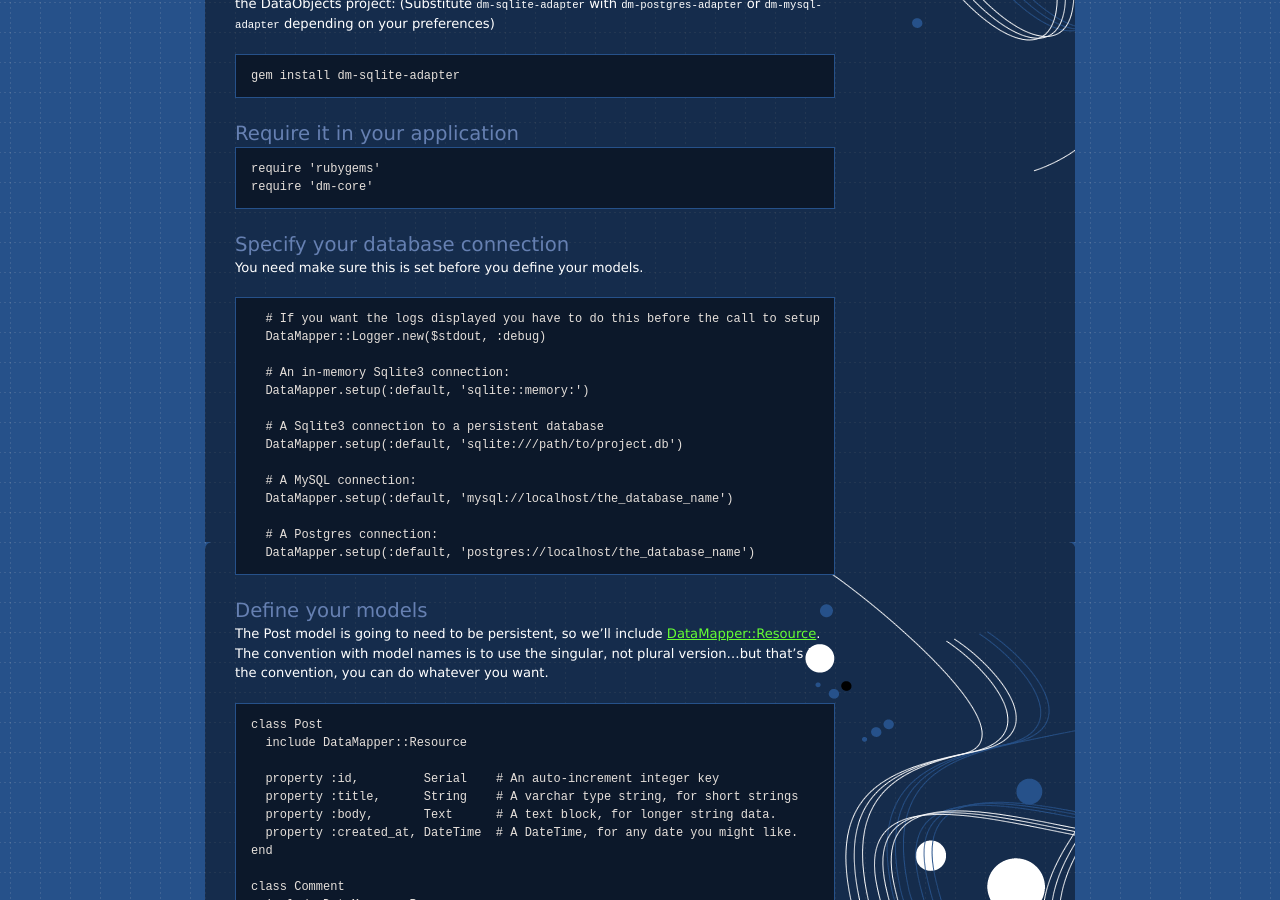
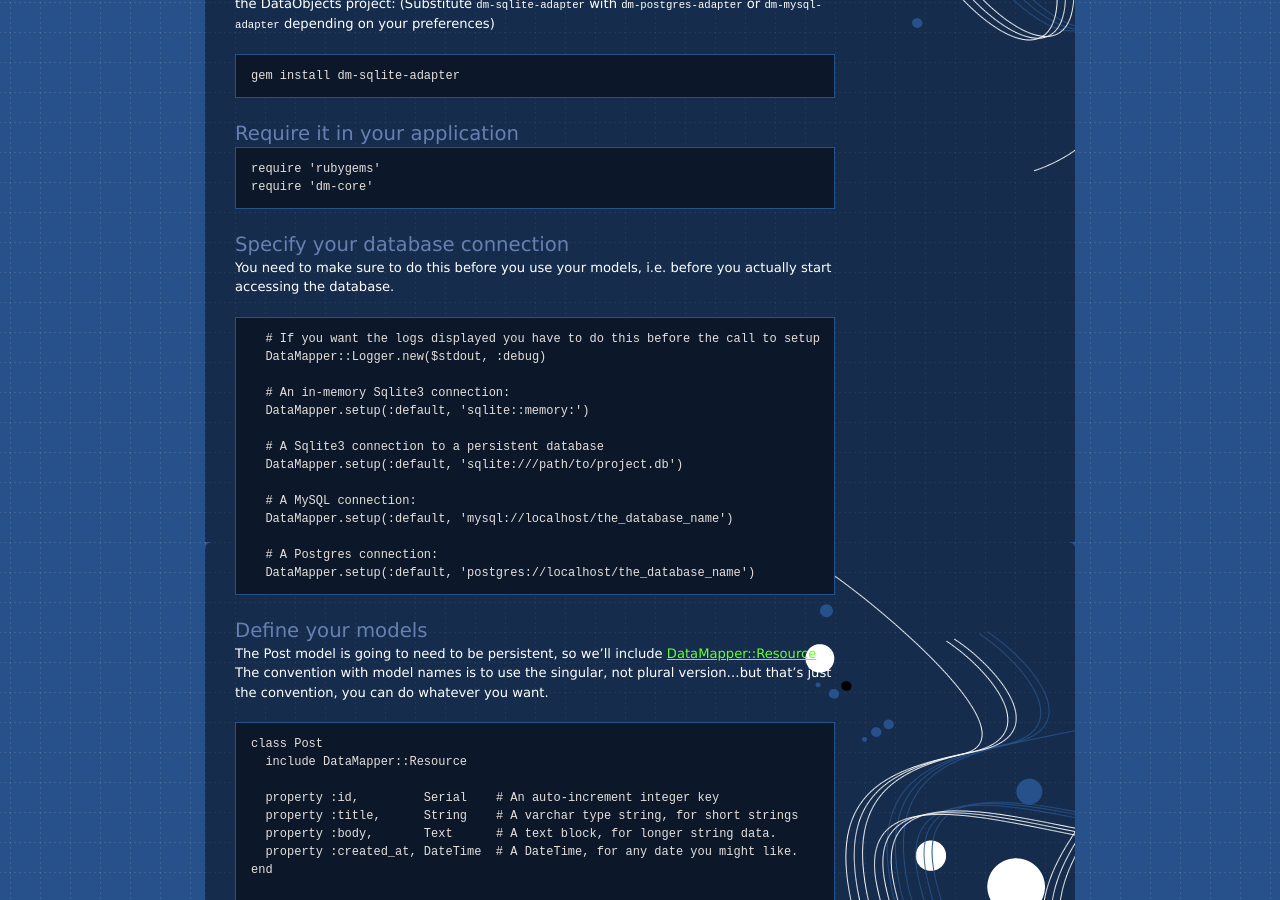
Before and after one commit to datamapper/datamapper.github.com, a Jekyll site: the page built from getting-started.markdown, in a window 1280 px wide and 900 px high, scrolled down 537 px. Built offline with Jekyll 4.4.1, drawn with Linux system fonts in a browser that asks for light colours.

Commit message:
Better explanation of when to call DataMapper.setup

```diff
--- a/getting-started.markdown
+++ b/getting-started.markdown
@@ -44,7 +44,7 @@ require 'dm-core'
 Specify your database connection
 --------------------------------
 
-You need make sure this is set before you define your models.
+You need to make sure to do this before you use your models, i.e. before you actually start accessing the database.
 
 {% highlight ruby %}
   # If you want the logs displayed you have to do this before the call to setup
```
